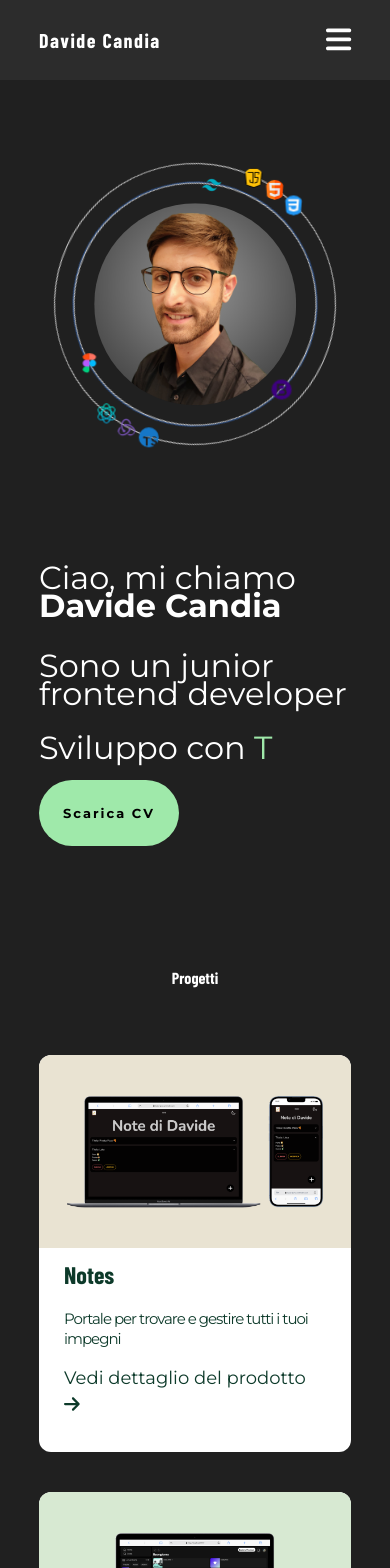
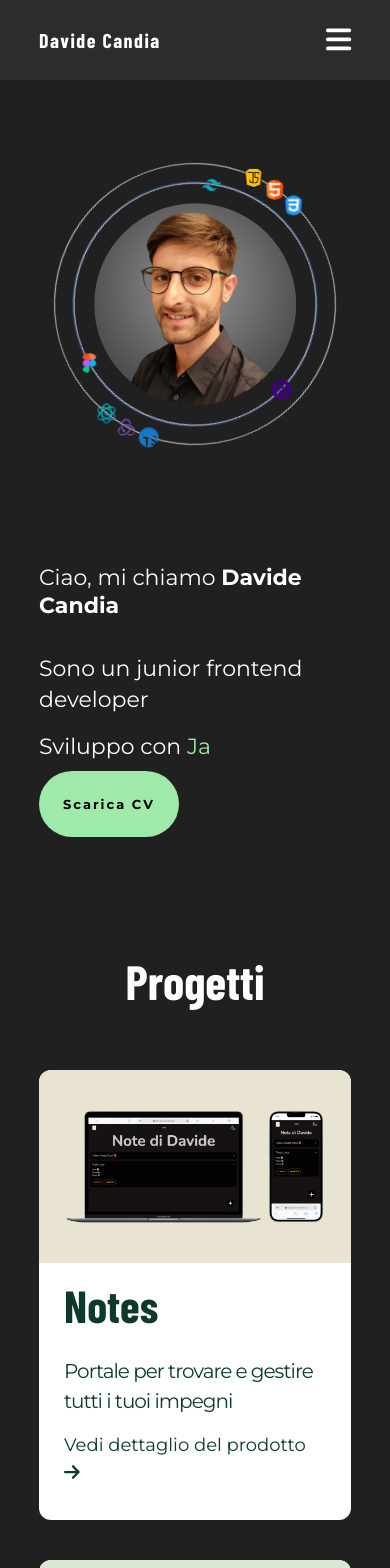
Before and after one commit to davidecandia/cv, a React (Create React App) app: page / in a window 390 px wide. Shown: the top 1568 px of the page. Built offline with nearby package versions, Linux system fonts and the light colour scheme.

Commit message:
sistemato grafica per smartphone e tasto download CV

```diff
--- a/src/App.css
+++ b/src/App.css
@@ -129,7 +129,13 @@
 }
 
 .testo, .testo span {
-    font-size: 32px;
+    font-size: 30px;
+}
+
+@media (max-width: 1024px) {
+    .testo, .testo span {
+        font-size: 22px;
+    }
 }
 
 .tecnologie-span-home {
@@ -335,14 +341,7 @@
 /* !responsive  */
 @media screen and (max-width: 320px) {
 
-    /* .testo>h1 {
-        font-size: 44px;
-        line-height: normal;
-    }
 
-    .testo>p {
-        font-size: 18px;
-    } */
 
     .home-span {
         font-size: 13px;
@@ -456,14 +455,6 @@
         gap: 40px;
     }
 
-    .titolo-progetto {
-        font-size: 24px;
-    }
-
-    .sottotitolo-progetto {
-        font-size: 15px;
-        line-height: 1.3;
-    }
 
 
 
@@ -525,13 +516,6 @@
         gap: 40px;
     }
 
-    .titolo-progetto {
-        font-size: 28px;
-    }
-
-    .sottotitolo-progetto {
-        font-size: 18px;
-    }
 
     .link-progetto {
         font-size: 18px;
--- a/src/components/Contatti.jsx
+++ b/src/components/Contatti.jsx
@@ -32,7 +32,7 @@ const Contatti = () => {
     <section
       class="section-4 flex direction-column align-center justify-center "
       id="section-4">
-      <h1 class="font-bold sm:text-3xl lg:text-5xl mb-3">Contatti</h1>
+      <h1 class="font-bold text-5xl mb-3">Contatti</h1>
       {/* <form class="form flex direction-column">
             <input type="text" placeholder="Nome"/>
             <input type="email" placeholder="E-mail"/>
--- a/src/components/Dettaglio.jsx
+++ b/src/components/Dettaglio.jsx
@@ -35,7 +35,7 @@ const Dettaglio = () => {
     <article className="mt-[160px] mb-[80px]">
       <div className="contain grid grid-cols-1 lg:grid-cols-4 gap-10">
         <div className="col-span-3">
-          <h1 className=" font-bold sm:text-3xl lg:text-5xl mb-10">
+          <h1 className=" font-bold text-4xl lg:text-5xl mb-10">
             {mini_descrizione} : {name}
           </h1>
           <div className="mb-10">
@@ -48,53 +48,53 @@ const Dettaglio = () => {
             </a>
           </div>
           <div className="mb-10">
-            <h1 className=" font-bold sm:text-3xl lg:text-5xl mb-10">
+            <h1 className=" font-bold text-2xl lg:text-4xl mb-10">
               Descrizione progetto
             </h1>
-            <p>{descrizione}</p>
+            <p className="text-base lg:text-lg">{descrizione}</p>
           </div>
 
           <div>
-            <h1 className=" font-bold sm:text-3xl lg:text-5xl mb-10">
+            <h1 className=" font-bold text-2xl lg:text-4xl mb-10">
               Tecnologie utilizzate
             </h1>
-            <p>{tecnologie}</p>
+            <p className="text-base lg:text-lg">{tecnologie}</p>
           </div>
         </div>
         <div className="relative lg:mt-24">
           {url !== "" ? (
             <div className="lg:fixed">
+              <a href={url} target="blank">
                 <span className="flex gap-4 items-center">
-                <a href={url} target="blank">
                   <FontAwesomeIcon
                     icon={faGlobe}
                     style={{ color: "#ffffff", fontSize: "2.5rem" }}
                   />
-                </a>
                   <p> Vedi demo</p>
                 </span>
+              </a>
               <br />
+              <a href={url_git} target="blank">
                 <span className="flex gap-4 items-center">
-                <a href={url_git} target="blank">
                   <FontAwesomeIcon
                     icon={faGithub}
                     style={{ color: "#ffffff", fontSize: "2.5rem" }}
                   />
-                </a>
                   <p> Vedi progetto git</p>
                 </span>
+              </a>
             </div>
           ) : (
             <div className="lg:fixed">
+              <a href={url_git} target="blank">
                 <span className="flex gap-4 items-center">
-                <a href={url_git} target="blank">
                   <FontAwesomeIcon
                     icon={faGithub}
                     style={{ color: "#ffffff", fontSize: "2.5rem" }}
                   />
-                </a>
                   <p> Vedi progetto git</p>
                 </span>
+              </a>
             </div>
           )}
         </div>
--- a/src/components/DownloadButton.jsx
+++ b/src/components/DownloadButton.jsx
@@ -2,7 +2,7 @@ import React from "react";
 
 const DownloadButton = () => {
   const handleDownload = () => {
-    const pdfPath = "/cv/Curriculum.pdf";
+    const pdfPath = "Curriculum.pdf";
     const link = document.createElement("a");
     link.href = pdfPath;
     link.download = "Curriculum.pdf";
--- a/src/components/Home.jsx
+++ b/src/components/Home.jsx
@@ -22,7 +22,7 @@ const Home = () => {
             initial={{ opacity: 0, y: "10%" }}
             animate={{ opacity: 1, x: "0", y: "0" }}
             transition={{ duration: 1, delay: 1.3 }}
-            className="my-4 text-[32px] font-normal leading-7">
+            className="my-4 text-3xl font-normal leading-7">
             <span>Sono un junior frontend developer</span>
           </motion.div>
           <motion.div
@@ -33,14 +33,21 @@ const Home = () => {
             Sviluppo con{" "}
             <TypeAnimation
               sequence={[
-                // Same substring at the start will only be typed out once, initially
-                " React js",
-                2000, // wait 1s before replacing "Mice" with "Hamsters"
-                " Javascript",
+                "Html e css",
                 2000,
-                " Typescript",
+                "Javascript",
                 2000,
-                " Html e css",
+                "React js",
+                2000,
+                "Redux",
+                2000,
+                "Typescript",
+                2000,
+                "Git",
+                2000,
+                "Node.js",
+                2000,
+                "Tailwind",
                 2000,
               ]}
               wrapper="span"
--- a/src/components/Progetti.jsx
+++ b/src/components/Progetti.jsx
@@ -29,9 +29,7 @@ const Progetti = (props) => {
   }, [inView]);
   return (
     <section ref={ref} className="contain py-28" id="section-2">
-      <h1 className="text-center font-bold sm:text-3xl lg:text-5xl mb-3">
-        Progetti
-      </h1>
+      <h1 className="text-center font-bold text-5xl mb-3">Progetti</h1>
       <div className="section-2-progetti">
         {props.data.map((item) => (
           <motion.div className="progetto" animate={animation} key={item.id}>
```
Lines whose indentation alone changed are shown as unchanged.
